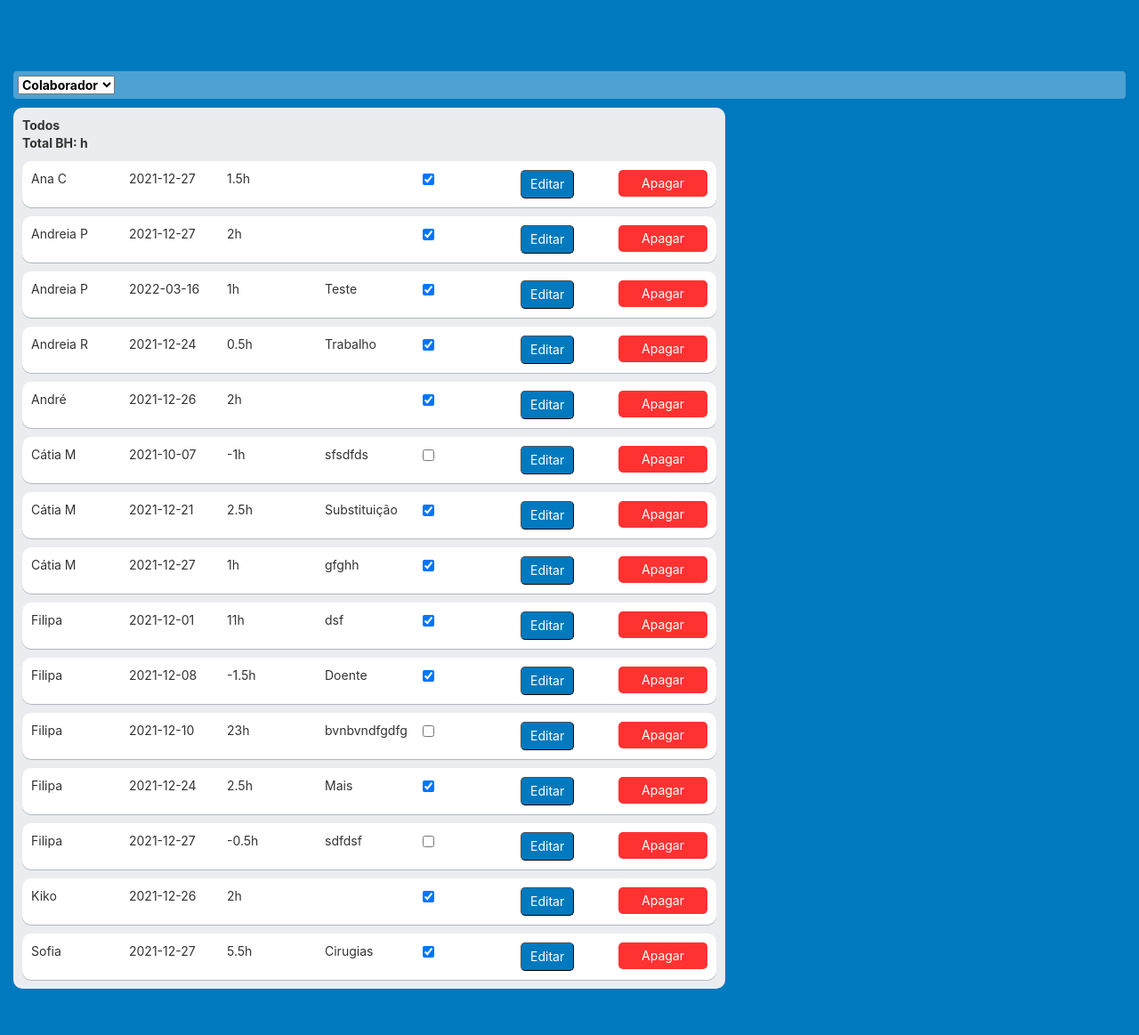
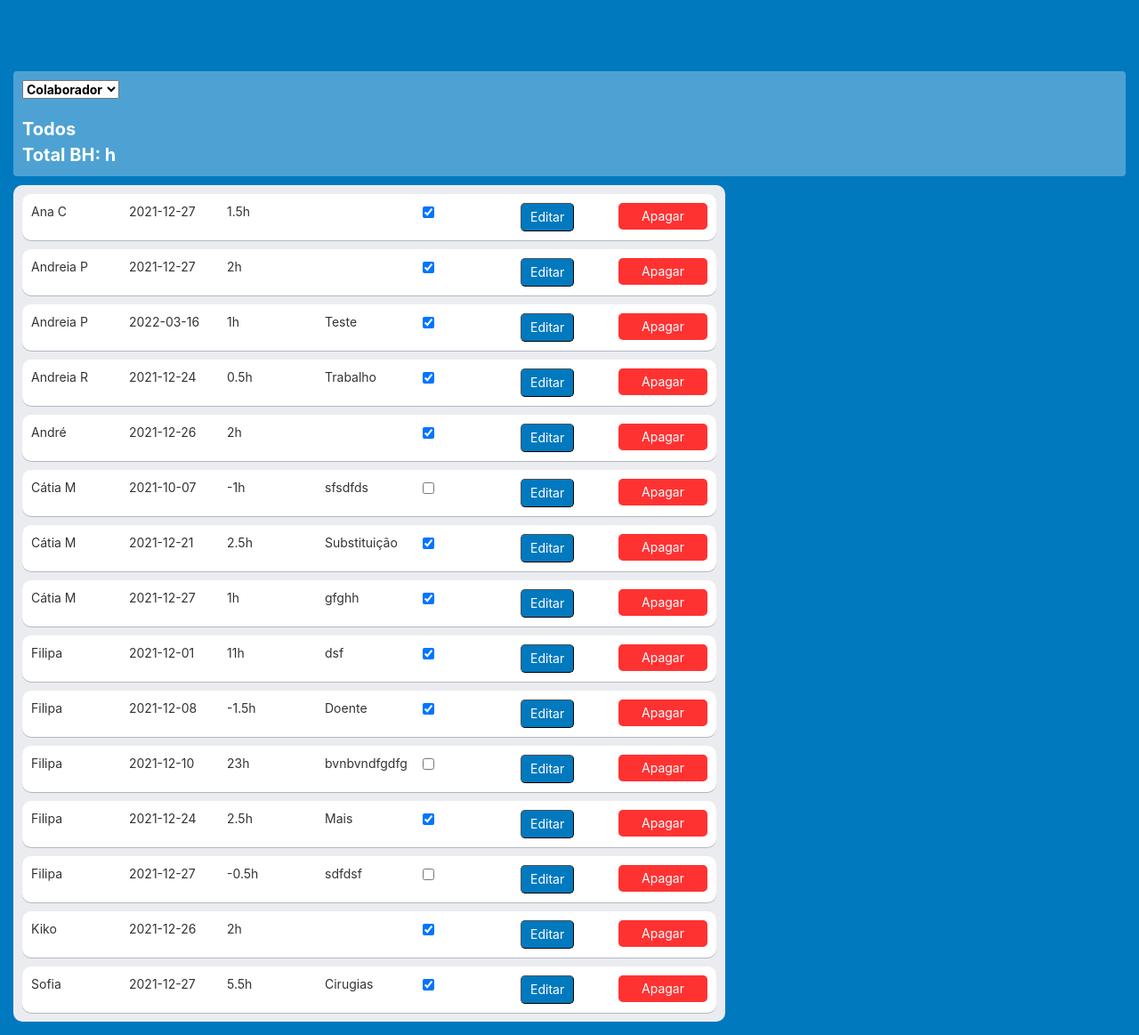
Before and after one commit to lmoura/BancoHoras, a Flask app: page /banco_horas in a window 1280 px wide. Shown: the part 15-1178 px from the top of the page at 89% size. Before the commit the page ends 1126 px from the top, so only its background shows below. Run offline with Flask 2, Linux system fonts and the light colour scheme; some libraries are stand-ins or nearby versions.

Commit message:
Graphic adjustments

```diff
--- a/static/css/style.css
+++ b/static/css/style.css
@@ -48,7 +48,7 @@
     background-color: rgba(255, 255, 255, 0.3);
     display: grid;
     grid-template-columns: repeat(2, 1fr);
-    padding: 0px;
+    padding: 5px;
     width: 100%;
     border-radius: 4px;
 }
@@ -122,6 +122,8 @@
 
 .list-title {
     font-weight: bold;
+    color: white;
+    font-size: 20px;
 }
 
 .card, .card_inactive, .card-home, .card-bh-list {
--- a/templates/bh_list.html
+++ b/templates/bh_list.html
@@ -21,19 +21,18 @@
                     </select>
                     <span class="validity"></span>
                 </form>
+                &nbsp;<br>
+                <div class="list-title">
+                {{ worker_name }}
+                <br>Total BH: <div id="total" style="display:inline;">{{ soma_approved }}h</div>
+            </div>
             </div>
         </div>
     </div>
     <div class="board-lists-home">
         <div class="board-list">
             {% if entradas!=None %}
-            <div class="list-title">
-                {{ worker_name }}
-<!--                <br>Total: {{ soma }}h-->
-                <br>Total BH: <div id="total" style="display:inline;">{{ soma_approved }}h</div>
-            </div>
             {% for item in entradas %}
-<!--            <div class="card-bh-list" onclick="location.href = '/';">-->
             <div class="card-bh-list" id="card_{{ item.id }}">
                 <div>
                     {{ item.worker_id.name }}
```
Also changed, not shown: db/bh.db.
